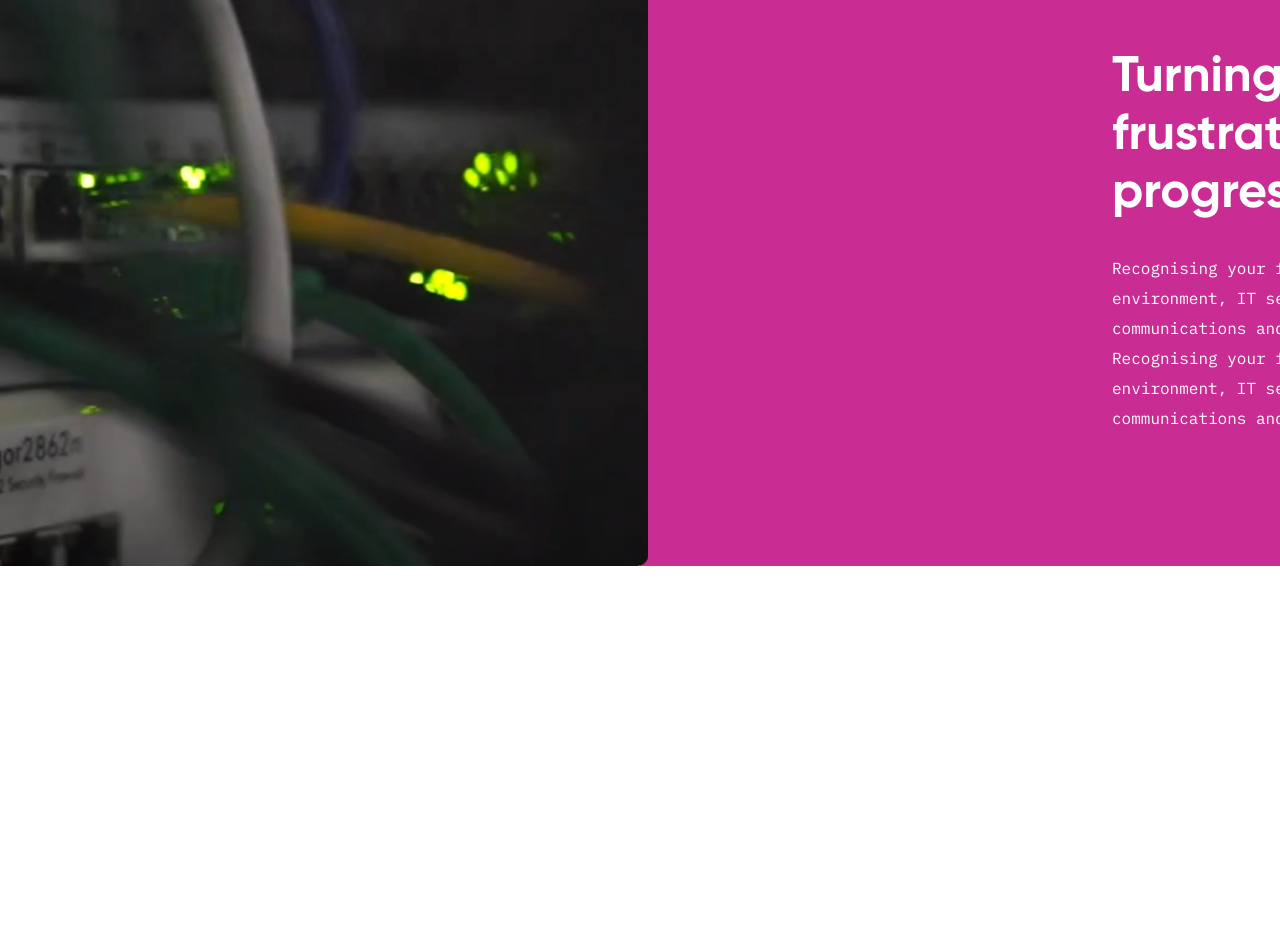
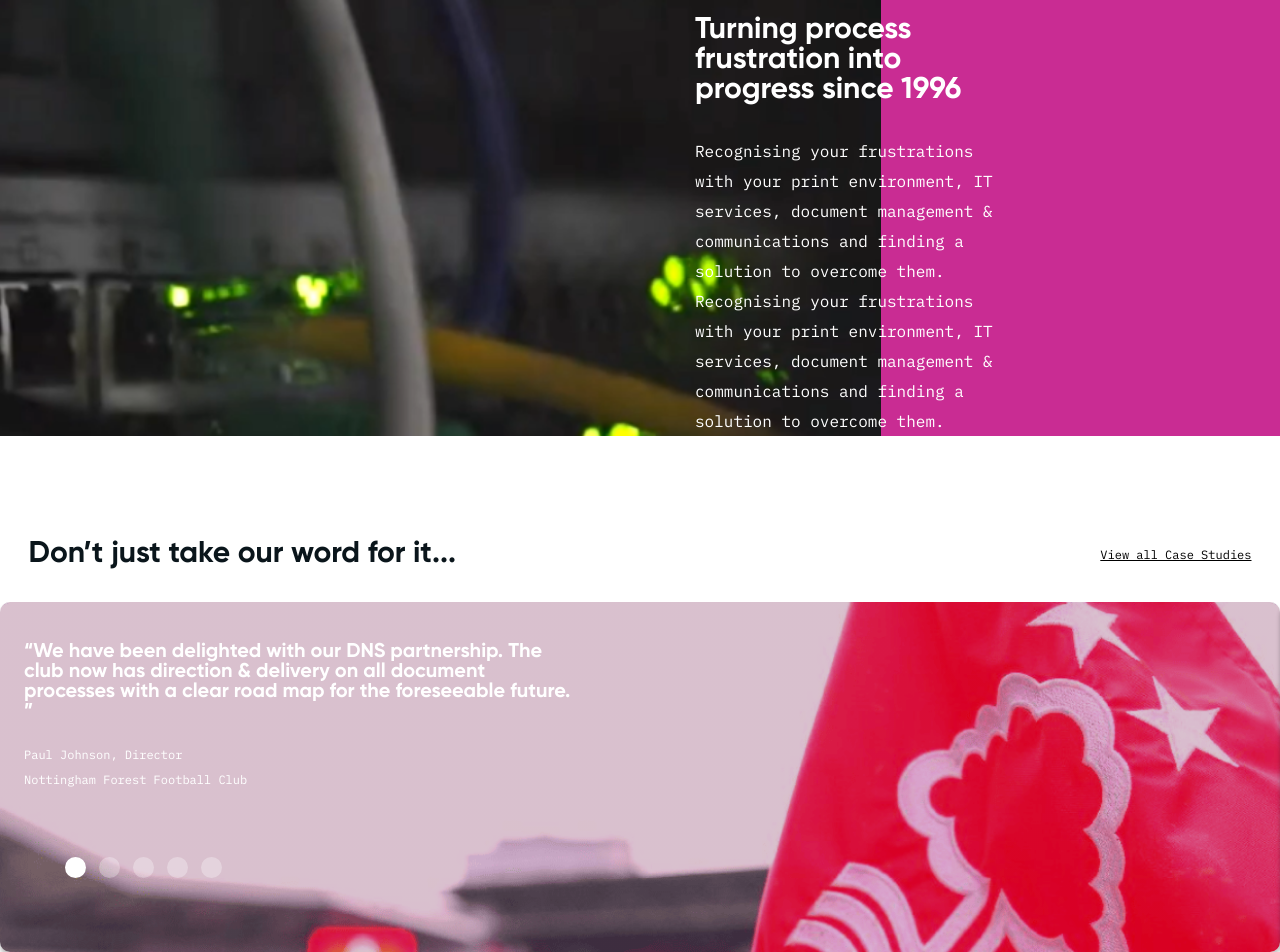
Before and after one commit to IrynaBondarenko7/alt-dev-test, a React (Vite) app: page / in a window 1280 px wide. Shown: the part 1563-2515 px from the top of the page. Before the commit the page ends 2129 px from the top, so only its background shows below. Built offline with nearby package versions, Linux system fonts and the light colour scheme.

Commit message:
added about & case sections mob styles

```diff
--- a/src/App.jsx
+++ b/src/App.jsx
@@ -18,7 +18,7 @@ function App() {
         <HeroSection />
         <ServicesSection />
         <AboutSection />
-        {/* <CaseSection /> */}
+        <CaseSection />
         {/* <InsightsSection /> */}
         {/* <TeamSection /> */}
         {/* <ProductivitySection /> */}
--- a/src/components/AboutSection.jsx
+++ b/src/components/AboutSection.jsx
@@ -1,9 +1,12 @@
 export const AboutSection = () => {
   return (
-    <section className="py-[133px] about" id="about-us">
-      <div className="container text-white pr-[115px]">
-        <div className="w-[541px] ml-[856px]">
-          <h2 className="font-gilroy text-[50px] font-bold leading-[58px] mb-[31px]">
+    <section
+      className="pt-[315px] md:pt-[100px] xl:py-[133px] about bg-secondBdColour xl:bg-transparent"
+      id="about-us "
+    >
+      <div className="container text-white xl:pr-[115px] px-3 xl:px-0">
+        <div className="xl:w-[541px] md:ml-[427px] xl:ml-[856px]">
+          <h2 className="font-gilroy text-[30px] xl:text-[50px] font-bold leading-[30px] xl:leading-[58px] mb-[31px]">
             Turning process frustration into progress since 1996
           </h2>
           <p className="font-ibm-plex-mono text-[16px] leading-[30px]">
--- a/src/components/CaseSection.jsx
+++ b/src/components/CaseSection.jsx
@@ -7,7 +7,7 @@ import "swiper/css/pagination";
 export const CaseSection = () => {
   return (
     <section className="pt-[89px] pb-[262px] relative" id="case-studies">
-      <div className="max-w-[1247px] mx-auto flex justify-between items-center mb-[19px]">
+      <div className="px-3 xl:px-0 max-w-[1247px] mx-auto flex flex-col md:flex-row justify-between items-center mb-[19px]">
         <h2 className="text-secondTextColour font-gilroy text-[30px] font-bold leading-[58px]">
           Don’t just take our word for it...
         </h2>
@@ -21,11 +21,11 @@ export const CaseSection = () => {
       <Swiper
         pagination={true}
         modules={[Pagination]}
-        className="mySwiper w-[1247px] h-[596px]"
+        className="mySwiper w-full xl:w-[1247px] h-[350px] xl:h-[596px]"
       >
         <SwiperSlide className="relative rounded-[10px] shadow-customSlideShadow">
-          <div className="absolute z-10 top-[85px] left-[71px]">
-            <p className="text-white font-gilroy text-[33px] font-bold leading-[41px] w-[742px] mb-5">
+          <div className="absolute z-10 top-[40px] xl:top-[85px] left-[24px] xl:left-[71px]">
+            <p className="text-white font-gilroy text-[20px] xl:text-[33px] font-bold leading-[20px] xl:leading-[41px] w-[300px] md:w-[550px] xl:w-[742px] mb-5">
               “We have been delighted with our DNS partnership. The club now has
               direction & delivery on all document processes with a clear road
               map for the foreseeable future. ”
@@ -36,8 +36,8 @@ export const CaseSection = () => {
           </div>
         </SwiperSlide>
         <SwiperSlide className="relative rounded-[10px] shadow-customSlideShadow">
-          <div className="absolute z-10 top-[85px] left-[71px]">
-            <p className="text-white font-gilroy text-[33px] font-bold leading-[41px] w-[742px] mb-5">
+          <div className="absolute z-10 top-[40px] xl:top-[85px] left-[24px] xl:left-[71px]">
+            <p className="text-white font-gilroy text-[20px] xl:text-[33px] font-bold leading-[20px] xl:leading-[41px] w-[300px] md:w-[550px] xl:w-[742px] mb-5">
               “We have been delighted with our DNS partnership. The club now has
               direction & delivery on all document processes with a clear road
               map for the foreseeable future. ”
@@ -48,8 +48,8 @@ export const CaseSection = () => {
           </div>
         </SwiperSlide>
         <SwiperSlide className="relative rounded-[10px] shadow-customSlideShadow">
-          <div className="absolute z-10 top-[85px] left-[71px]">
-            <p className="text-white font-gilroy text-[33px] font-bold leading-[41px] w-[742px] mb-5">
+          <div className="absolute z-10 top-[40px] xl:top-[85px] left-[24px] xl:left-[71px]">
+            <p className="text-white font-gilroy text-[20px] xl:text-[33px] font-bold leading-[20px] xl:leading-[41px] w-[300px] md:w-[550px] xl:w-[742px] mb-5">
               “We have been delighted with our DNS partnership. The club now has
               direction & delivery on all document processes with a clear road
               map for the foreseeable future. ”
@@ -60,8 +60,8 @@ export const CaseSection = () => {
           </div>
         </SwiperSlide>
         <SwiperSlide className="relative rounded-[10px] shadow-customSlideShadow">
-          <div className="absolute z-10 top-[85px] left-[71px]">
-            <p className="text-white font-gilroy text-[33px] font-bold leading-[41px] w-[742px] mb-5">
+          <div className="absolute z-10 top-[40px] xl:top-[85px] left-[24px] xl:left-[71px]">
+            <p className="text-white font-gilroy text-[20px] xl:text-[33px] font-bold leading-[20px] xl:leading-[41px] w-[300px] md:w-[550px] xl:w-[742px] mb-5">
               “We have been delighted with our DNS partnership. The club now has
               direction & delivery on all document processes with a clear road
               map for the foreseeable future. ”
@@ -72,8 +72,8 @@ export const CaseSection = () => {
           </div>
         </SwiperSlide>
         <SwiperSlide className="relative rounded-[10px] shadow-customSlideShadow">
-          <div className="absolute z-10 top-[85px] left-[71px]">
-            <p className="text-white font-gilroy text-[33px] font-bold leading-[41px] w-[742px] mb-5">
+          <div className="absolute z-10 top-[40px] xl:top-[85px] left-[24px] xl:left-[71px]">
+            <p className="text-white font-gilroy text-[20px] xl:text-[33px] font-bold leading-[20px] xl:leading-[41px] w-[300px] md:w-[550px] xl:w-[742px] mb-5">
               “We have been delighted with our DNS partnership. The club now has
               direction & delivery on all document processes with a clear road
               map for the foreseeable future. ”
--- a/src/index.css
+++ b/src/index.css
@@ -56,9 +56,14 @@ body {
   position: relative;
   background-image: url("/images/about-bg.png");
   background-repeat: no-repeat;
-  background-position: right calc(50% + 427px) top 0;
-  background-size: 870px 651px;
+  background-size: 100% 300px;
   overflow-x: hidden;
+}
+
+@media screen and (min-width: 768px) {
+  .about {
+    background-position: right calc(50% + 303px) top 0;
+    background-size: 85%;
   }
 
   .about::after {
@@ -71,6 +76,15 @@ body {
     background: linear-gradient(90deg, #c92c93, #c92c93);
     z-index: -1;
     transform: translateX(100%);
+  }
+}
+
+@media screen and (min-width: 1512px) {
+  .about {
+    background-position: right calc(50% + 427px) top 0;
+    background-size: 870px 651px;
+    overflow-x: hidden;
+  }
 }
 
 .swiper-slide {
```
Lines whose indentation alone changed are shown as unchanged.
